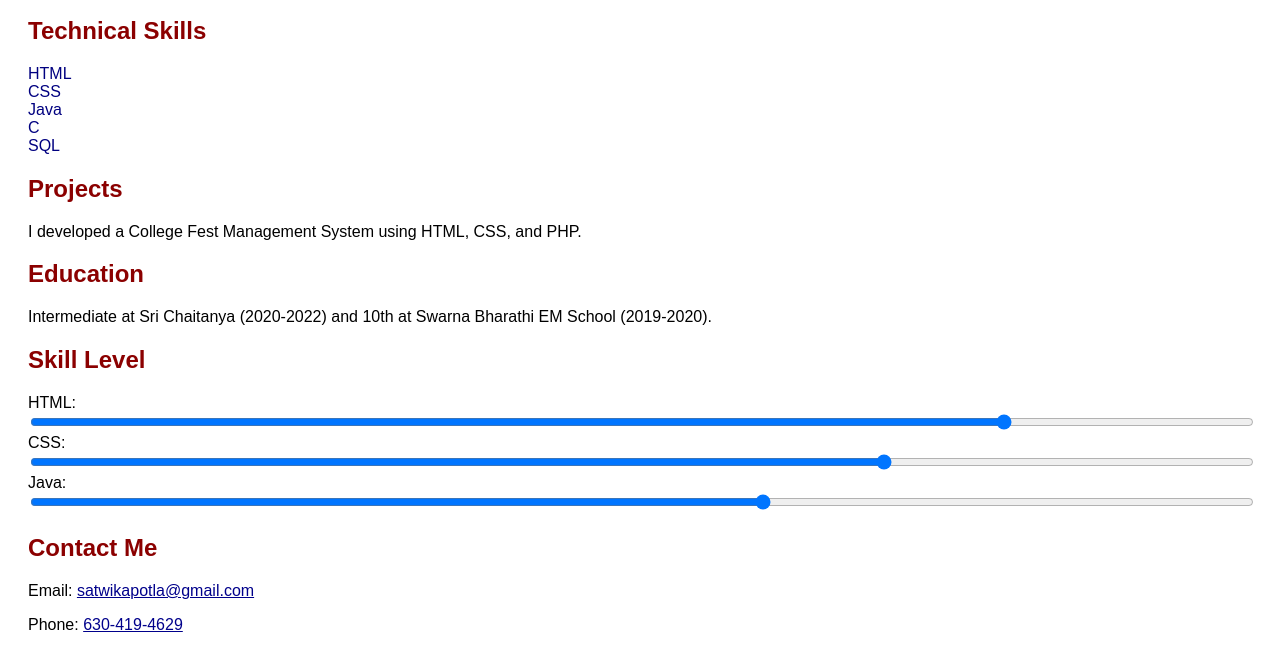
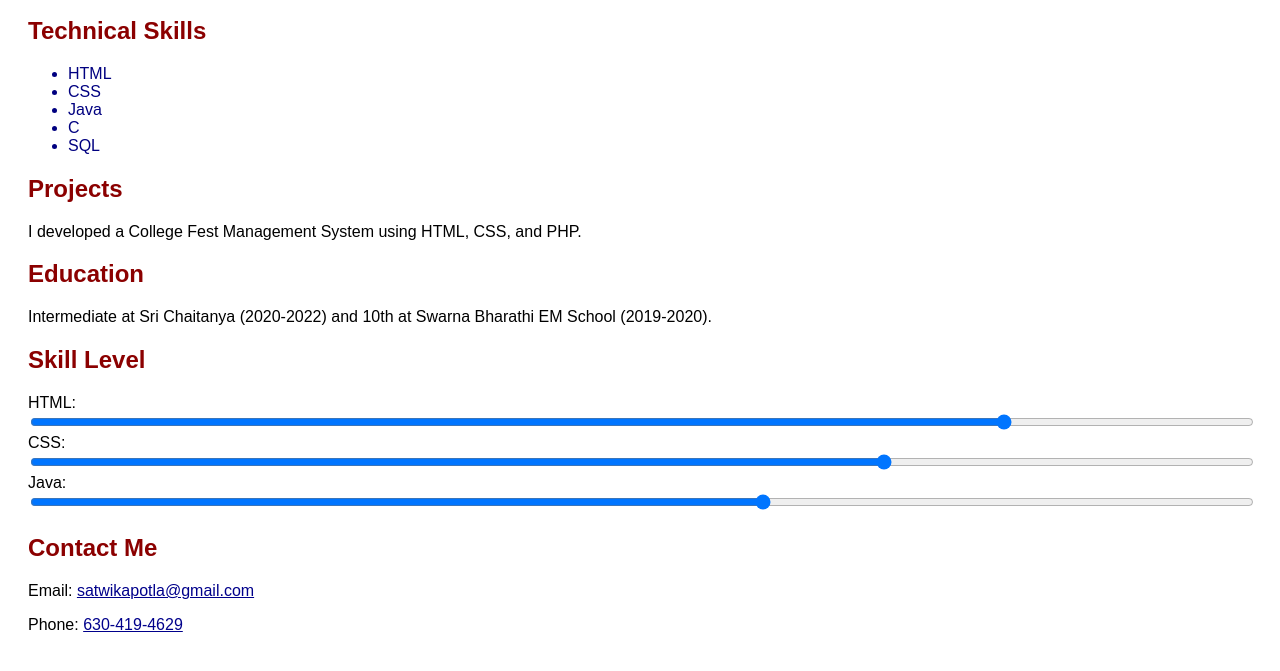
Before and after one commit to satwikapotla/Portfolio, a website: page index.html in a window 1280 px wide. Shown: the part 147-818 px from the top of the page. Drawn offline with Linux system fonts and the light colour scheme.

Commit message:
Update index.html

```diff
--- a/index.html
+++ b/index.html
@@ -17,7 +17,7 @@
     <p style="color: black;">Welcome to my portfolio! I am currently a III BTech(Information Technology) student at Vignan's University (2022-2026).</p>
 
     <h2 id="technical-skills" style="color: darkred;">Technical Skills</h2>
-    <ul style="list-style-type: none; padding: 0;">
+    <ul>
         <li style="color: navy;">HTML</li>
         <li style="color: navy;">CSS</li>
         <li style="color: navy;">Java</li>
```
